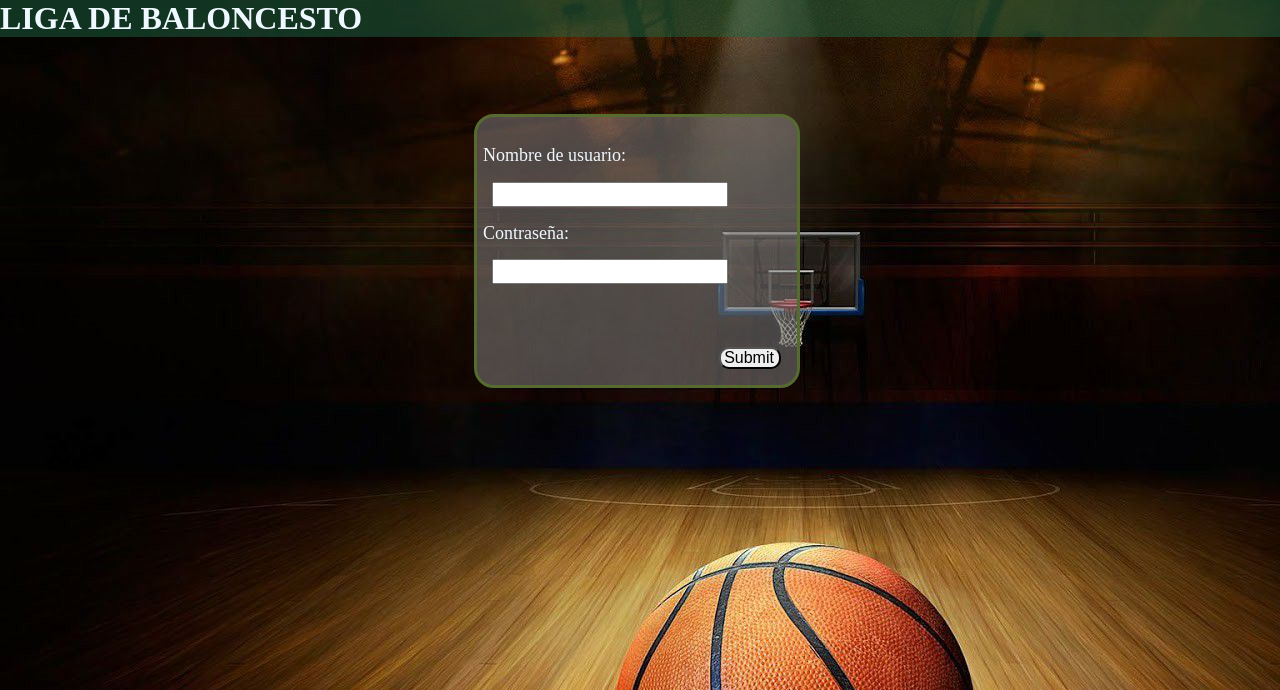
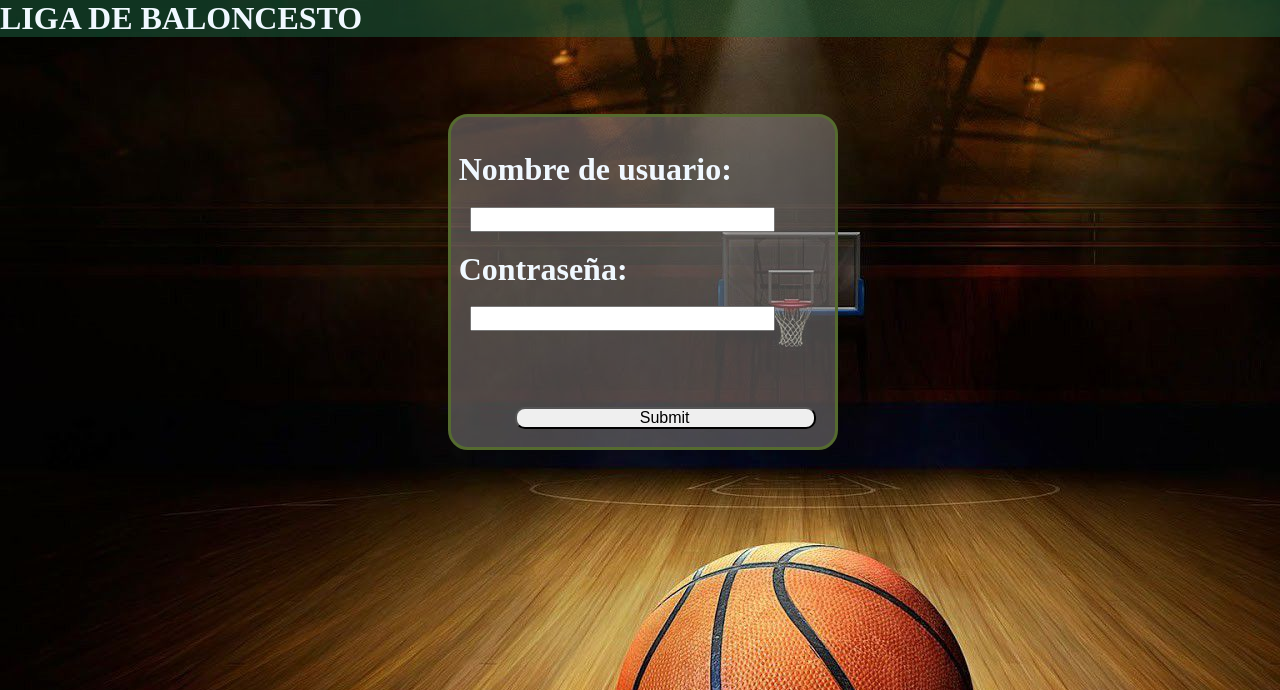
Before and after one commit to PatataAsada/BaloncestoManagerFullHD4K, a PHP site: page /htmls/login.html in a window 1280 px wide. Shown: the top 690 px of the page. Run offline with PHP 8.4, Linux system fonts and the light colour scheme.

Commit message:
tocando un poco mas el css para que se vea mejor el login

```diff
--- a/css/estilos.css
+++ b/css/estilos.css
@@ -11,6 +11,7 @@ title{
 
 body{
     background-image: url("../img/basketball-background.jpg");
+    background-repeat: no-repeat;
 }
 
 /*ESTILOS PARA DIVS*/
@@ -19,6 +20,12 @@ div {
     float: left;
 }
 /*LOGIN Y CABECERA DE TODAS LAS PÁGINAS*/
+div.holder{
+    display: flex;
+    align-items: center;
+    width: 100%;
+    height: 100%;
+}
 div.title{
     width: 100%;
     height: 10%;
@@ -26,14 +33,23 @@ div.title{
 }
 
 div.login{
+    left: 35%;
     border: 3px solid darkolivegreen;
-    left: 37%;
-    width: 25%;
-    height: 30%;
+    width: 30%;
+    height: 40%;
     border-radius: 20px;
     background-color: rgba(140, 136, 136, 0.5);
     margin: 6% 0% 0% 0%;
 }
+form>label{
+    display: inline-block;
+    width: auto;
+}
+form>input{
+    display: inline-block;
+    width: 80%;
+}
+
 /*MENU DE SELECCION*/
 div.menu{
     width: 40%;
@@ -47,7 +63,7 @@ div.menu2{
     margin: 3% 0% 0% 5%;
 }
 a.menu{
-    display: inline-block;
+    display: block;
     float: left;
     font-size: x-large;
     width: 100%;
@@ -56,7 +72,7 @@ a.menu{
     border: 3px solid darkolivegreen;
     border-radius: 10px;
     margin: auto;
-    padding: 0px 5px 0px 3px;
+    padding: auto;
     color: black;
     text-align: center;
 }
@@ -71,9 +87,20 @@ div.formulario{
     background-color: rgba(140, 136, 136, 0.5);
     margin: 6% 0% 0% 0%;
 }
-/*TABLAS PARA EQUIPOS*/
+form>label{
+    font-size: xx-large;
+    font-weight: bold;
+}
+/*TABLAS PARA EQUIPOS*//*TABLAS PARA RESULTADOS*/
+div.tabla{
 
-/*TABLAS PARA RESULTADOS*/
+}
+div.anadirEquipo{
+
+}
+div.anadirResult{
+
+}
 
 /*ESTILOS PARA FORMULARIOS*/
 form{
--- a/equipos.php
+++ b/equipos.php
@@ -20,6 +20,9 @@ TODO css para inicio
     <div class="title">
         <h1>LIGA DE BALONCESTO</h1>
     </div>
+    <div class="anadirEquipo">
+    <a href="crear_modificar_equipo.php" class="button">Crear equipo</a>
+    </div>
     <div>
         <a href="inicio.php">Volver</a>
     </div>
--- a/index.php
+++ b/index.php
@@ -21,7 +21,7 @@
                 <label for="pass">Contraseña: </label>
                 <input type="text" name="pass" class="text"/>
 
-                <input type="submit" name="Entrar" class="button"/>
+                <input type="submit" name="Entrar" class="button" value="Entrar"/>
         </form>
     </div>
 </body>
```
Also changed, not shown: liga.php (+3 -6 lines), resultados.php (+8 -5 lines).
